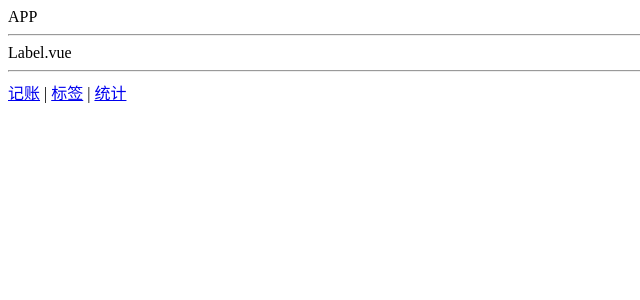
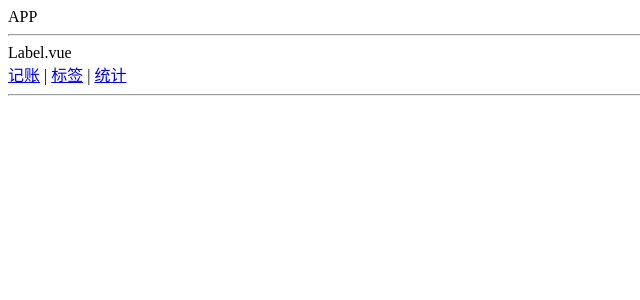
Before and after one commit to linmiaomiao1998/myblog, a Vue app in the folder nekobill/: page /#/labels in a window 1280 px wide. Shown: the top 300 px of the page, without its empty margins (0-640 px from the left). Built offline with nearby package versions, Linux system fonts and the light colour scheme.

Commit message:
引入全局组件NAV

```diff
--- a/nekobill/src/App.vue
+++ b/nekobill/src/App.vue
@@ -3,13 +3,6 @@
     <hr/>
     <router-view/>
     <hr/>
-    <div>
-      <router-link to="/money">记账</router-link>
-      |
-      <router-link to="/labels">标签</router-link>
-      |
-      <router-link to="/statistics">统计</router-link>
-    </div>
   </div>
 </template>
 
--- /dev/null
+++ b/nekobill/src/components/Nav.vue
@@ -0,0 +1,19 @@
+<template>
+      <div>
+      <router-link to="/money">记账</router-link>
+      |
+      <router-link to="/labels">标签</router-link>
+      |
+      <router-link to="/statistics">统计</router-link>
+    </div>
+</template>
+
+<script>
+export default {
+
+}
+</script>
+
+<style>
+
+</style>
--- a/nekobill/src/main.ts
+++ b/nekobill/src/main.ts
@@ -3,9 +3,11 @@
 import './registerServiceWorker'
 import router from './router'
 import store from './store'
+import Nav from '@/components/Nav.vue'
 
 Vue.config.productionTip = false
 
+Vue.component('Nav',Nav)
 new Vue({
   router:router,
   store,
--- a/nekobill/src/views/Labels.vue
+++ b/nekobill/src/views/Labels.vue
@@ -1,13 +1,14 @@
 <template>
   <div>
       Label.vue
+      <Nav />
   </div>
 </template>
 
 <script>
 export default {
-
-}
+  name:'Labels',
+};
 </script>
 
 <style>
--- a/nekobill/src/views/Money.vue
+++ b/nekobill/src/views/Money.vue
@@ -2,13 +2,16 @@
 <template>
   <div>
       Money.vue
+      <Nav />
   </div>
 </template>
 
-<script>
+<script lang="ts">
+
 export default {
+  name:'Money',
 
-}
+};
 </script>
 
 <style>
--- a/nekobill/src/views/Statistics.vue
+++ b/nekobill/src/views/Statistics.vue
@@ -1,11 +1,15 @@
 <template>
-  <div>Statistics.vue</div>
+  <div>Statistics.vue
+    <Nav />
+  </div>
 </template>
 
 <script>
+
 export default {
+  name:'Statistics',
 
-}
+};
 </script>
 
 <style>
```
